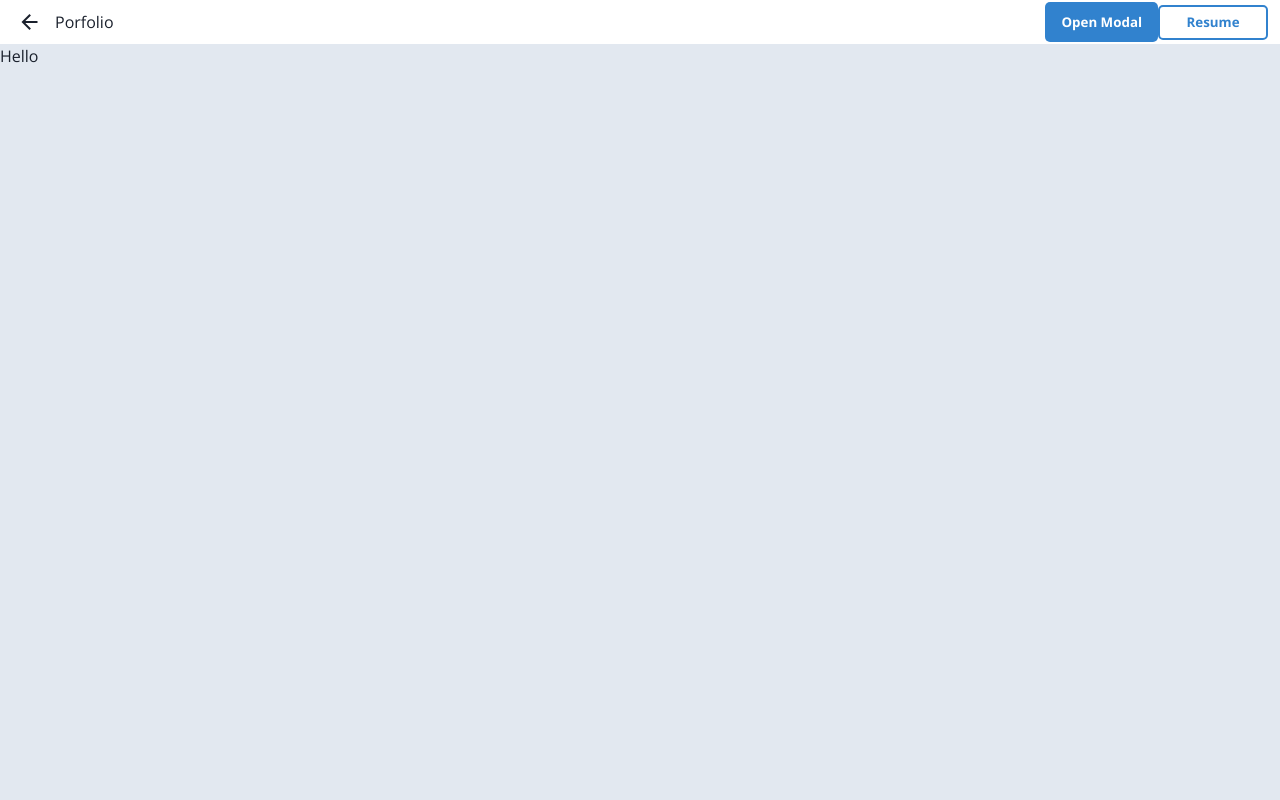
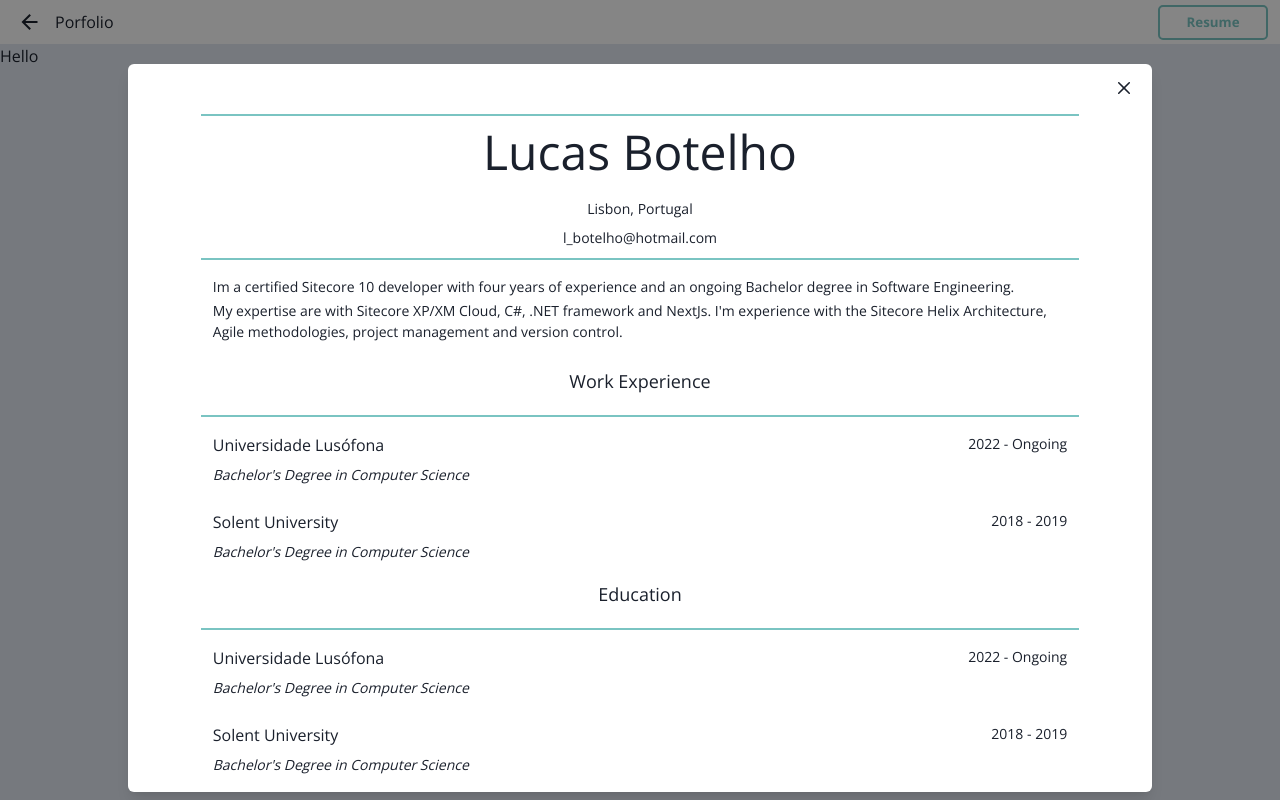
Before and after one commit to lucas-botelho/dev-portfolio, a Next.js app in the folder dev-portfolio/: page / in a window 1280 px wide. Both pictures are taken after a click on the button "Resume". Built offline with nearby package versions, Linux system fonts and the light colour scheme.

Commit message:
modal work and recoild for opening and closing modal

```diff
--- a/dev-portfolio/package.json
+++ b/dev-portfolio/package.json
@@ -21,6 +21,7 @@
     "next": "13.4.1",
     "react": "18.2.0",
     "react-dom": "18.2.0",
+    "recoil": "^0.7.7",
     "typescript": "5.0.4"
   }
 }
--- a/dev-portfolio/src/app/layout.tsx
+++ b/dev-portfolio/src/app/layout.tsx
@@ -3,6 +3,7 @@ import { ChakraProvider } from "@chakra-ui/react";
 import { theme } from "../chakra/theme";
 import Navbar from "@/components/Navbar/Navbar";
 import Layout from "@/components/Layout/Layout";
+import { RecoilRoot } from "recoil";
 export default function RootLayout({
   children,
 }: {
@@ -12,9 +13,11 @@ export default function RootLayout({
     <html lang="en">
       <head />
       <body>
-        <ChakraProvider theme={theme}>
-          <Layout>{children}</Layout>
-        </ChakraProvider>
+        <RecoilRoot>
+          <ChakraProvider theme={theme}>
+            <Layout>{children}</Layout>
+          </ChakraProvider>
+        </RecoilRoot>
       </body>
     </html>
   );
--- /dev/null
+++ b/dev-portfolio/src/atoms/resumeModalAtom.tsx
@@ -0,0 +1,14 @@
+import { atom } from "recoil";
+
+export interface ResumeModalState {
+  isOpen: boolean;
+}
+
+const defaultModalState: ResumeModalState = {
+  isOpen: false,
+};
+
+export const resumeModalState = atom<ResumeModalState>({
+  key: "resumeModalState",
+  default: defaultModalState,
+});
--- a/dev-portfolio/src/chakra/button.tsx
+++ b/dev-portfolio/src/chakra/button.tsx
@@ -27,9 +27,9 @@ export const Button: ComponentStyleConfig = {
       },
     },
     outline: {
-      color: "blue.500",
+      color: "#7ac4c2",
       border: "2px solid",
-      borderColor: "blue.500",
+      borderColor: "#7ac4c2",
     },
     oauth: {
       height: "34px",
--- a/dev-portfolio/src/chakra/theme.tsx
+++ b/dev-portfolio/src/chakra/theme.tsx
@@ -7,7 +7,7 @@ import { Button } from "./button";
 export const theme = extendTheme({
   colors: {
     brand: {
-      100: "#FF3c00",
+      100: "#7ac4c2",
     },
   },
   fonts: {
--- /dev/null
+++ b/dev-portfolio/src/components/Dividers/BrandBorderDivider.tsx
@@ -0,0 +1,11 @@
+import { Flex } from "@chakra-ui/react";
+import React from "react";
+
+type BrandBorderDividerProps = {};
+
+const BrandBorderDivider: React.FC<BrandBorderDividerProps> = () => {
+  return (
+    <Flex marginTop={"10px"} border={"1px solid"} borderColor={"brand.100"} />
+  );
+};
+export default BrandBorderDivider;
--- a/dev-portfolio/src/components/Modal/Resume/ResumeModal.tsx
+++ b/dev-portfolio/src/components/Modal/Resume/ResumeModal.tsx
@@ -4,34 +4,54 @@ import {
   ModalOverlay,
   ModalContent,
   ModalHeader,
-  ModalFooter,
   ModalBody,
   ModalCloseButton,
-  useDisclosure,
-  Button,
+  Flex,
 } from "@chakra-ui/react";
+import { useRecoilState } from "recoil";
+import { resumeModalState } from "@/atoms/resumeModalAtom";
+import ResumeHeader from "@/components/Resume/ResumeHeader";
+import ResumeSummary from "@/components/Resume/ResumeSummary";
+import ResumeEducation from "@/components/Resume/ResumeEducation";
+import ResumeWorkExperience from "@/components/Resume/ResumeWorkExperience";
 
 type ResumeModalProps = {};
 
 const ResumeModal: React.FC<ResumeModalProps> = () => {
-  const { isOpen, onOpen, onClose } = useDisclosure();
+  const [modalState, setModalState] = useRecoilState(resumeModalState);
+
+  const handleModalClose = () => {
+    setModalState((prev) => ({
+      ...prev,
+      isOpen: false,
+    }));
+  };
+
   return (
     <>
-      <Button onClick={onOpen}>Open Modal</Button>
-
-      <Modal isOpen={isOpen} onClose={onClose}>
+      <Modal isOpen={modalState.isOpen} onClose={handleModalClose}>
         <ModalOverlay />
-        <ModalContent>
-          <ModalHeader>Modal Title</ModalHeader>
+        <ModalContent maxW={"80%"}>
+          <ModalHeader></ModalHeader>
           <ModalCloseButton />
-          <ModalBody>Modal Body</ModalBody>
-
-          <ModalFooter>
-            <Button colorScheme="blue" mr={3} onClick={onClose}>
-              Close
-            </Button>
-            <Button variant="ghost">Secondary Action</Button>
-          </ModalFooter>
+          <ModalBody
+            display={"flex"}
+            flexDirection={"column"}
+            alignItems={"center"}
+            justifyContent={"center"}
+          >
+            <Flex
+              direction={"column"}
+              align={"flex"}
+              justify={"center"}
+              width={"90%"}
+            >
+              <ResumeHeader />
+              <ResumeSummary />
+              <ResumeWorkExperience />
+              <ResumeEducation />
+            </Flex>
+          </ModalBody>
         </ModalContent>
       </Modal>
     </>
--- a/dev-portfolio/src/components/Navbar/RightContent/ResumeButton.tsx
+++ b/dev-portfolio/src/components/Navbar/RightContent/ResumeButton.tsx
@@ -1,9 +1,12 @@
+import { resumeModalState } from "@/atoms/resumeModalAtom";
 import { Button } from "@chakra-ui/react";
-import React from "react";
+import React, { useState } from "react";
+import { useSetRecoilState } from "recoil";
 
 type ResumeButtonProps = {};
 
 const ResumeButton: React.FC<ResumeButtonProps> = () => {
+  const setAuthModalState = useSetRecoilState(resumeModalState);
   return (
     <>
       <Button
@@ -12,6 +15,7 @@ const ResumeButton: React.FC<ResumeButtonProps> = () => {
         display={{ base: "none", sm: "flex" }}
         width={{ base: "70px", sm: "110px" }}
         mr={0}
+        onClick={() => setAuthModalState({ isOpen: true })}
       >
         Resume
       </Button>
--- /dev/null
+++ b/dev-portfolio/src/components/Resume/ResumeEducation.tsx
@@ -0,0 +1,47 @@
+import { Flex, Text } from "@chakra-ui/react";
+import React from "react";
+import BrandBorderDivider from "../Dividers/BrandBorderDivider";
+
+type ResumeEducationProps = {};
+
+const ResumeEducation: React.FC<ResumeEducationProps> = () => {
+  return (
+    <>
+      <Flex marginTop={"10px"} align={"center"} direction={"column"}>
+        <Text fontSize={"lg"} marginBottom={"10px"}>
+          Education
+        </Text>
+      </Flex>
+      <BrandBorderDivider />
+
+      <Flex bg={"white"} marginTop={"10px"} padding={"6px 12px 0px"}>
+        <Flex align={"center"} flexGrow={1}>
+          Universidade Lusófona
+        </Flex>
+        <Flex align={"right"}>
+          <Text fontSize={"sm"}>2022 - Ongoing</Text>
+        </Flex>
+      </Flex>
+      <Flex align={"right"} marginTop={"1px"} padding={"6px 12px"}>
+        <Text fontSize={"sm"} as={"i"} marginBottom={"3px"}>
+          Bachelor's Degree in Computer Science
+        </Text>
+      </Flex>
+
+      <Flex bg={"white"} marginTop={"10px"} padding={"6px 12px 0px"}>
+        <Flex align={"center"} flexGrow={1}>
+          Solent University
+        </Flex>
+        <Flex align={"right"}>
+          <Text fontSize={"sm"}>2018 - 2019</Text>
+        </Flex>
+      </Flex>
+      <Flex align={"right"} marginTop={"1px"} padding={"6px 12px"}>
+        <Text fontSize={"sm"} as={"i"} marginBottom={"3px"}>
+          Bachelor's Degree in Computer Science
+        </Text>
+      </Flex>
+    </>
+  );
+};
+export default ResumeEducation;
--- /dev/null
+++ b/dev-portfolio/src/components/Resume/ResumeHeader.tsx
@@ -0,0 +1,23 @@
+import React from "react";
+import { Flex, Text } from "@chakra-ui/react";
+import BrandBorderDivider from "../Dividers/BrandBorderDivider";
+
+type ResumeHeaderProps = {};
+
+const ResumeHeader: React.FC<ResumeHeaderProps> = () => {
+  return (
+    <>
+      <BrandBorderDivider />
+      <Flex align={"center"} direction={"column"}>
+        <Text fontSize={"5xl"} fontWeight={"500"} marginBottom={"10px"}>
+          Lucas Botelho
+        </Text>
+        <Text fontSize={"sm"} marginBottom={"8px"}>
+          Lisbon, Portugal
+        </Text>
+        <Text fontSize={"sm"}>l_botelho@hotmail.com</Text>
+      </Flex>
+    </>
+  );
+};
+export default ResumeHeader;
--- /dev/null
+++ b/dev-portfolio/src/components/Resume/ResumeSummary.tsx
@@ -0,0 +1,29 @@
+import { theme } from "@/chakra/theme";
+import { Flex, Text } from "@chakra-ui/react";
+import React from "react";
+import BrandBorderDivider from "../Dividers/BrandBorderDivider";
+
+const ResumeSummary: React.FC = () => {
+  return (
+    <>
+      <BrandBorderDivider />
+      <Flex
+        marginTop={"10px"}
+        padding={"6px 12px"}
+        align={"left"}
+        direction={"column"}
+      >
+        <Text fontSize={"sm"} marginBottom={"3px"}>
+          Im a certified Sitecore 10 developer with four years of experience and
+          an ongoing Bachelor degree in Software Engineering.
+        </Text>
+        <Text fontSize={"sm"} marginBottom={"10px"}>
+          My expertise are with Sitecore XP/XM Cloud, C#, .NET framework and
+          NextJs. I'm experience with the Sitecore Helix Architecture, Agile
+          methodologies, project management and version control.
+        </Text>
+      </Flex>
+    </>
+  );
+};
+export default ResumeSummary;
--- /dev/null
+++ b/dev-portfolio/src/components/Resume/ResumeWorkExperience.tsx
@@ -0,0 +1,47 @@
+import { Flex, Text } from "@chakra-ui/react";
+import React from "react";
+import BrandBorderDivider from "../Dividers/BrandBorderDivider";
+
+type ResumeWorkExperienceProps = {};
+
+const ResumeWorkExperience: React.FC<ResumeWorkExperienceProps> = () => {
+  return (
+    <>
+      <Flex marginTop={"10px"} align={"center"} direction={"column"}>
+        <Text fontSize={"lg"} marginBottom={"10px"}>
+          Work Experience
+        </Text>
+      </Flex>
+      <BrandBorderDivider />
+
+      <Flex bg={"white"} marginTop={"10px"} padding={"6px 12px 0px"}>
+        <Flex align={"center"} flexGrow={1}>
+          Universidade Lusófona
+        </Flex>
+        <Flex align={"right"}>
+          <Text fontSize={"sm"}>2022 - Ongoing</Text>
+        </Flex>
+      </Flex>
+      <Flex align={"right"} marginTop={"1px"} padding={"6px 12px"}>
+        <Text fontSize={"sm"} as={"i"} marginBottom={"3px"}>
+          Bachelor's Degree in Computer Science
+        </Text>
+      </Flex>
+
+      <Flex bg={"white"} marginTop={"10px"} padding={"6px 12px 0px"}>
+        <Flex align={"center"} flexGrow={1}>
+          Solent University
+        </Flex>
+        <Flex align={"right"}>
+          <Text fontSize={"sm"}>2018 - 2019</Text>
+        </Flex>
+      </Flex>
+      <Flex align={"right"} marginTop={"1px"} padding={"6px 12px"}>
+        <Text fontSize={"sm"} as={"i"} marginBottom={"3px"}>
+          Bachelor's Degree in Computer Science
+        </Text>
+      </Flex>
+    </>
+  );
+};
+export default ResumeWorkExperience;
```
Also changed, not shown: 1 other file (tests, documents, lock files or other folders).
